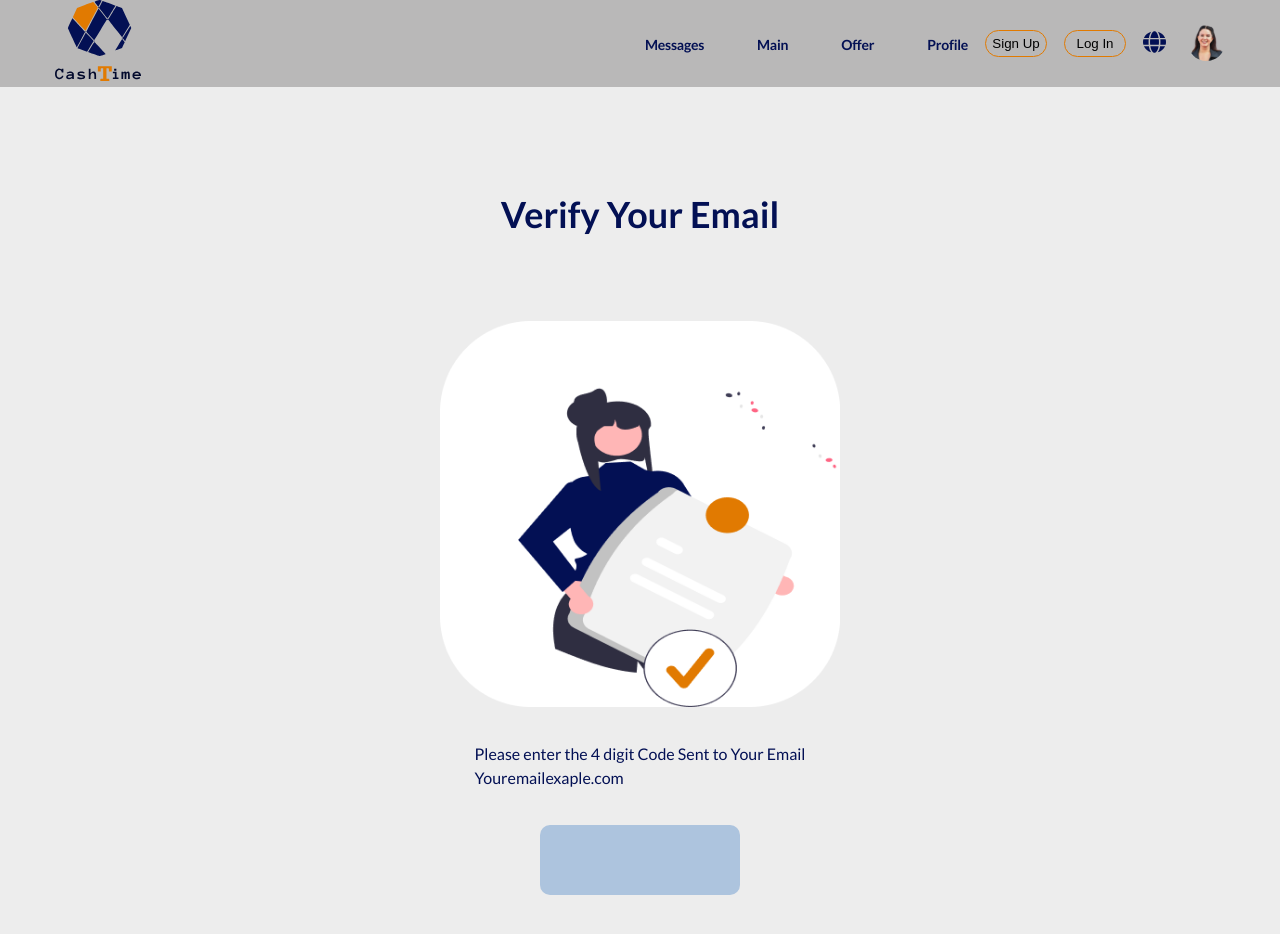
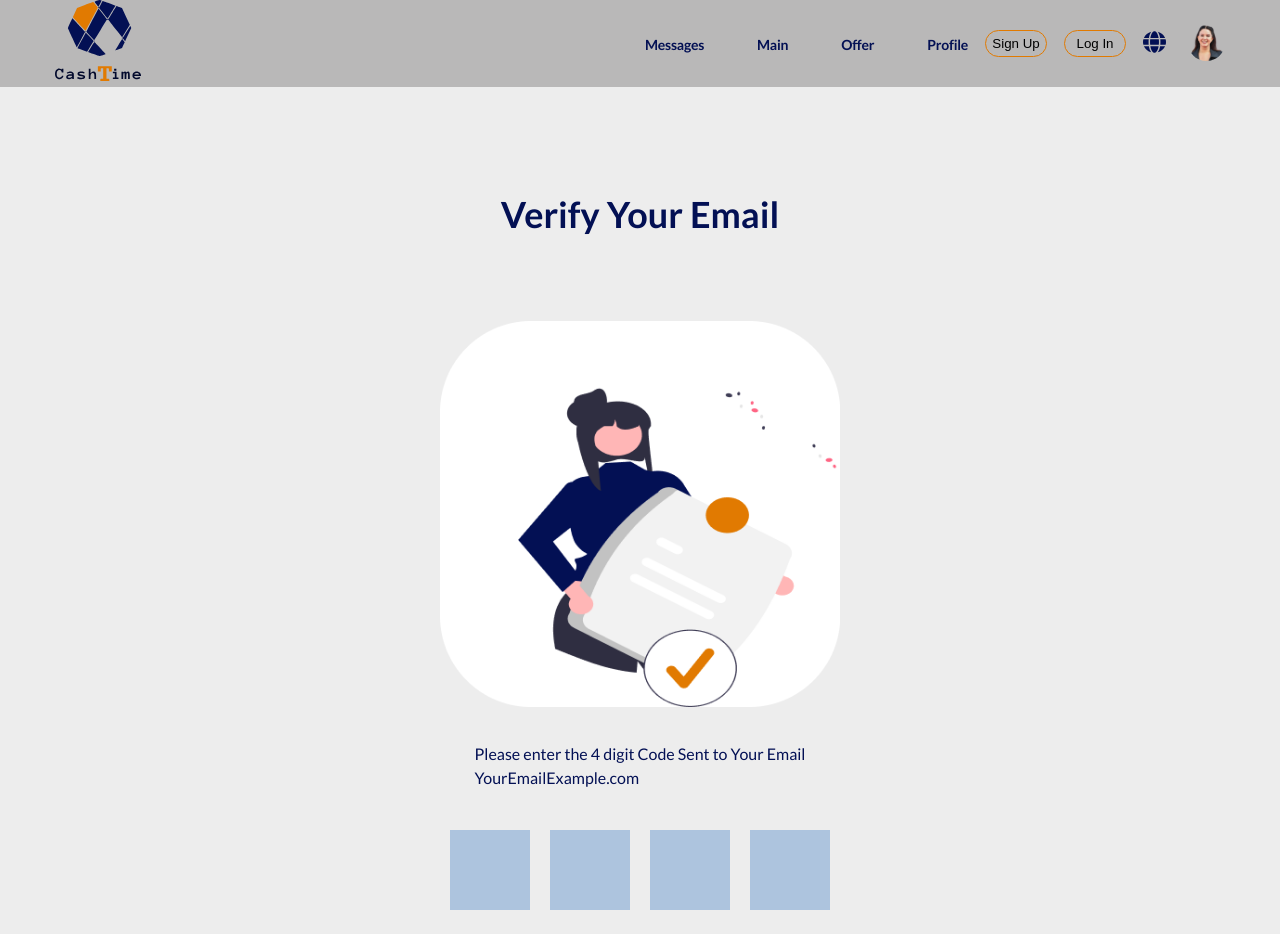
Before and after one commit to GevorgKartshikyan/CashTime-Front, a React (Create React App) app: page /verify in a window 1280 px wide. Shown: the top 934 px of the page. Built offline with nearby package versions, Linux system fonts and the light colour scheme.

Commit message:
verify input

```diff
--- /dev/null
+++ b/src/assets/styles/components/_input-verify.scss
@@ -0,0 +1,18 @@
+.input__verify {
+  text-align: center;
+  border: none;
+  background-color: #ADC4DE;
+  width: 80px;
+  margin: 35px 0 0 0;
+  height: 80px;
+  font-size: 30px;
+}
+
+.input__verify__upto_3 {
+  margin-right: 20px;
+  margin-top: 40px;
+}
+
+.input__verify:focus {
+  outline: none;
+}
--- a/src/assets/styles/index.scss
+++ b/src/assets/styles/index.scss
@@ -10,6 +10,7 @@
 @import "components/history-block";
 @import "components/chat-box";
 @import "components/languages";
+@import "components/input-verify";
 
 @import "layouts/header";
 @import "layouts/footer";
--- a/src/assets/styles/pages/_verify-email.scss
+++ b/src/assets/styles/pages/_verify-email.scss
@@ -32,6 +32,11 @@
   font-weight: 600;
 }
 
+.verify__email__error {
+  margin-top: 15px;
+  font-size: 16px;
+}
+
 .verify__email__submit {
   display: flex;
   background-color: #031054;
@@ -57,20 +62,3 @@
   flex-direction: column;
   width: 100%;
 }
-
-.verify__email__input {
-  width: 200px;
-  background-color: #ADC4DE;
-  height: 70px;
-  padding: 10px 20px;
-  border: none 0;
-  font-size: 30px;
-  letter-spacing: 20px;
-  margin-top: 35px;
-  border-radius: 10px;
-}
-
-.verify__email__input:focus {
-  border: none;
-  outline: none;
-}
--- /dev/null
+++ b/src/components/InputVerify.js
@@ -0,0 +1,54 @@
+import React, { useEffect, useRef, useState } from 'react';
+import PropTypes from 'prop-types';
+
+function InputVerify(props) {
+  const { onData } = props;
+  const inputs = useRef([]);
+  const [code, setCode] = useState('');
+
+  const handleInputChange = (index, e) => {
+    const { value } = e.target;
+    if (value.length === 1 && index < inputs.current.length - 1) {
+      inputs.current[index + 1].focus();
+    }
+    setCode((prevState) => {
+      const nextCode = prevState.substring(0, index) + value + prevState.substring(index + 1);
+      return nextCode;
+    });
+  };
+
+  useEffect(() => {
+    onData(code);
+  }, [code]);
+  const handleKeyDown = (index, e) => {
+    const { value } = e.target;
+    if (e.keyCode === 8 && value.length === 0 && index > 0) {
+      inputs.current[index - 1].focus();
+    }
+  };
+
+  return (
+    <div className="input__verify__div">
+      {Array.from({ length: 4 }, (_, index) => (
+        <input
+          className={`input__verify ${index < 3 ? 'input__verify__upto_3' : ''}`}
+          key={index}
+          ref={(ref) => {
+            inputs.current[index] = ref; return null;
+          }}
+          type="text"
+          maxLength={1}
+          onChange={(e) => handleInputChange(index, e)}
+          onKeyDown={(e) => handleKeyDown(index, e)}
+        />
+      ))}
+      {' '}
+
+    </div>
+  );
+}
+
+InputVerify.propTypes = {
+  onData: PropTypes.func.isRequired,
+};
+export default InputVerify;
--- a/src/pages/Verify-email.js
+++ b/src/pages/Verify-email.js
@@ -2,16 +2,12 @@ import React, { useState } from 'react';
 import { useNavigate } from 'react-router-dom';
 import Wrapper from '../layouts/Wrapper';
 import VerifyImg from '../assets/images/verify_img.png';
+import InputVerify from '../components/InputVerify';
 
 function VerifyEmail() {
   const [code, setCode] = useState('');
   const [isCodeCorrect, setIsCodeCorrect] = useState(true);
   const navigate = useNavigate();
-
-  const handleChange = (event) => {
-    setCode(event.target.value);
-  };
-
   const handleSubmit = (event) => {
     event.preventDefault();
     if (code === '1234') {
@@ -21,7 +17,6 @@ function VerifyEmail() {
       setIsCodeCorrect(false);
     }
   };
-
   return (
     <Wrapper>
       <div className="verify__email">
@@ -32,16 +27,10 @@ function VerifyEmail() {
             <p className="verify__email__text__two">
               Please enter the 4 digit Code Sent to Your Email
               <br />
-              Youremailexaple.com
+              YourEmailExample.com
             </p>
             <form className="verify__email__form" onSubmit={handleSubmit}>
-              <input
-                type="text"
-                value={code}
-                maxLength="4"
-                onChange={handleChange}
-                className={`verify__email__input ${!isCodeCorrect ? 'verify__email__input__error' : ''}`}
-              />
+              <InputVerify onData={setCode} />
               {!isCodeCorrect
                 && <p className="verify__email__error">Incorrect code. Please try again.</p>}
               <p className="verify__email__resend">Resend Code</p>
```
